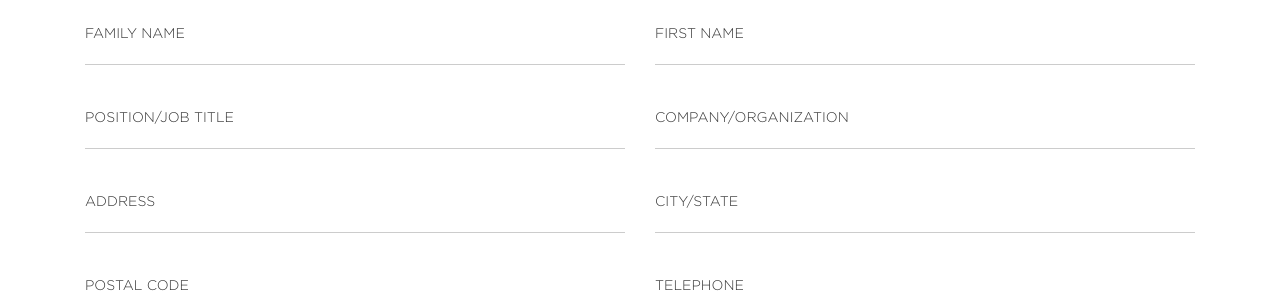
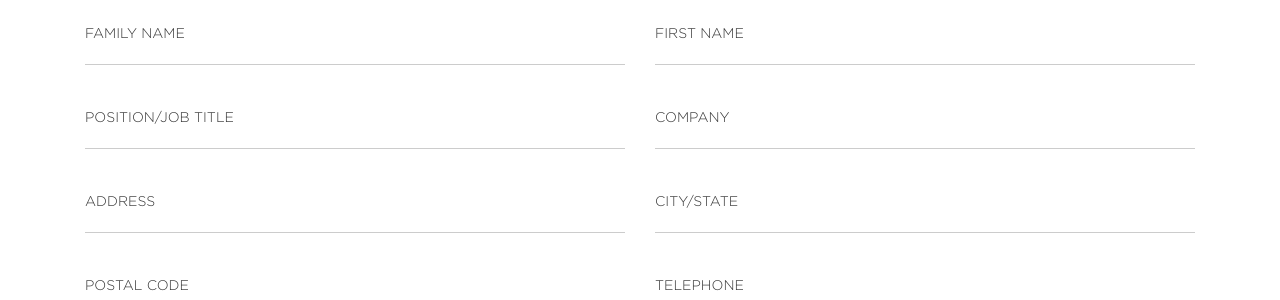
Before and after one commit to aotca2017/aoc2017local, a Jekyll site: the page built from index.html, in a window 1280 px wide. Shown: the part 666-966 px from the top of the page. Built offline with Jekyll 4.4.1, drawn with Linux system fonts in a browser that asks for light colours.

Commit message:
Update text

```diff
--- a/_includes/content.html
+++ b/_includes/content.html
@@ -46,7 +46,7 @@
         </div>
 
         <div class="form-item clearfix col-md-6">
-            <span class="content-title content-label-animation">Company/Organization</span>
+            <span class="content-title content-label-animation">Company</span>
             <input class="content-input form-control content-input-animation" name="entry.488532509" id="entry.488532509" autocomplete="off" required type="text" value="" aria-required="true" aria-invalid="false">
         </div>
 
```
